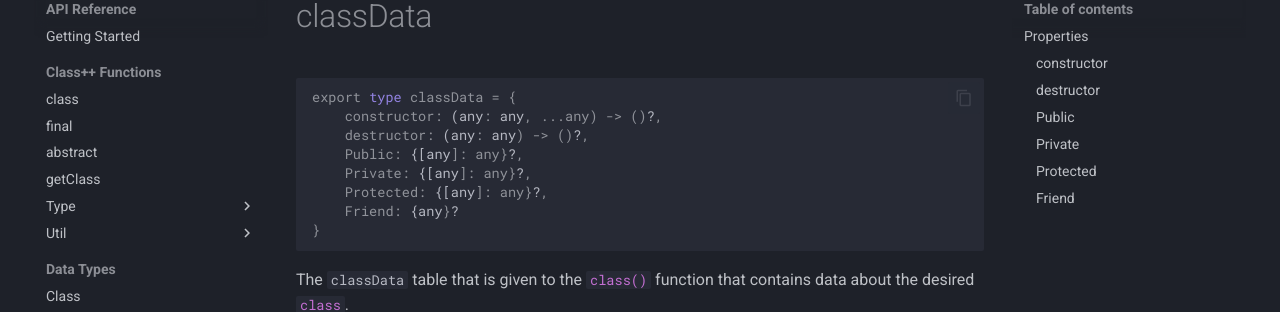
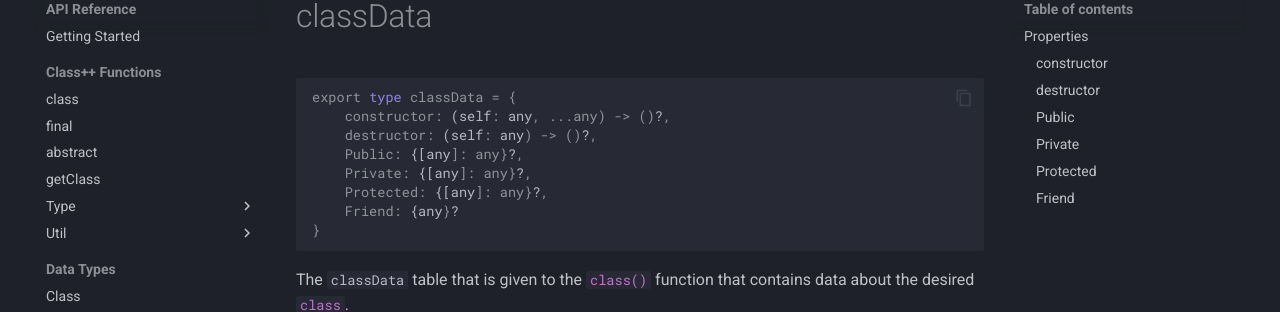
Before and after one commit to TenebrisNoctua/ClassPP, an MkDocs documentation site: the page built from docs/apiReference/types/classData.md, in a window 1280 px wide and 900 px high. Shown: the part 166-478 px from the top of the window. Built offline with MkDocs 1.6.1 and Material for MkDocs 9.7.7, drawn with Linux system fonts in a browser that asks for light colours; comment, search, counter and statistics services are not loaded.

Commit message:
Update documentation.

````diff
--- a/docs/apiReference/types/classData.md
+++ b/docs/apiReference/types/classData.md
@@ -2,8 +2,8 @@
 
 ```lua
 export type classData = {
-	constructor: (any: any, ...any) -> ()?,
-	destructor: (any: any) -> ()?,
+	constructor: (self: any, ...any) -> ()?,
+	destructor: (self: any) -> ()?,
 	Public: {[any]: any}?,
 	Private: {[any]: any}?,
 	Protected: {[any]: any}?,
````
